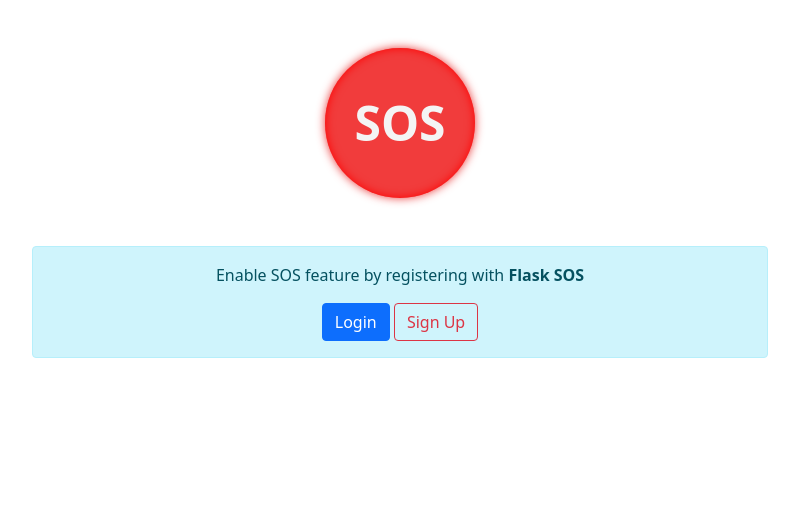
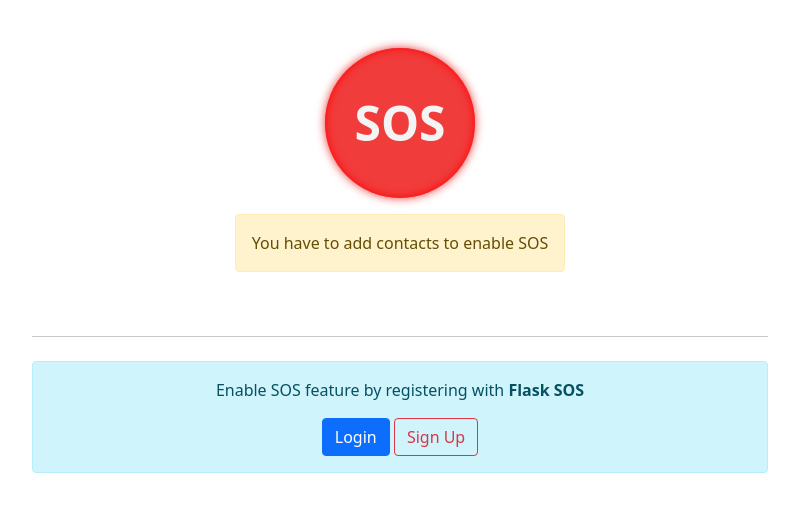
Before and after one commit to aseerkt/flask_sos, a Flask app: template app/templates/home.html in a window 1280 px wide. Shown: the part 56-568 px from the top of the page, without its empty margins (240-1039 px from the left). Run offline with Flask 2, Linux system fonts and the light colour scheme; the template is opened without the code that fills it, so the values that code supplies are empty.

Commit message:
style: homepage styles v2

```diff
--- a/app/templates/home.html
+++ b/app/templates/home.html
@@ -5,15 +5,17 @@
   <button disabled class="sos_btn" style="text-decoration: line-through">
     SOS
   </button>
-  {% if contacts | length <1 %}
-  <div class="alert alert-info text-center">
+
+  {% else %}
+  <button class="sos_btn">SOS</button>
+  {% if contacts is none or  contacts | length <1  %}
+  <div class="alert alert-warning text-center mt-3">
     You have to add contacts to enable SOS
   </div>
   {% endif %}
-  {% else %}
-  <button class="sos_btn">SOS</button>
   {% endif %}
 </div>
+<hr class="my-4">
 {% if not user.is_authenticated %}
 <div class="text-center alert alert-info">
   <p>Enable SOS feature by registering with <strong>Flask SOS</strong></p>
@@ -22,13 +24,18 @@
     >Sign Up</a
   >
 </div>
-{% endif %} {% if user.is_authenticated %}
+{% endif %}
+
+{% if user.is_authenticated %}
 <div class="my-4 sos_message text-center">
   <h4 class="text-center">Message Template</h4>
   <p>{{user.message}}</p>
   {% include 'edit-message.html' %}
 </div>
+<hr class="my-4">
+
 <h4 class="my-4 text-center">Contacts</h4>
+{% if contacts  is not none  %}
 
 {% if contacts | length < 1 %}
 <div class="text-center alert alert-info">
@@ -49,4 +56,8 @@
 </ul>
 {% if contacts | length < 3 %}
 <div class="text-center my-5">{% include 'add-contact.html' %} {% endif%}</div>
-{% endif %} {% endif %} {% endblock %}
+{% endif %}
+{% endif %}
+{% endif %}
+
+{% endblock %}
```
